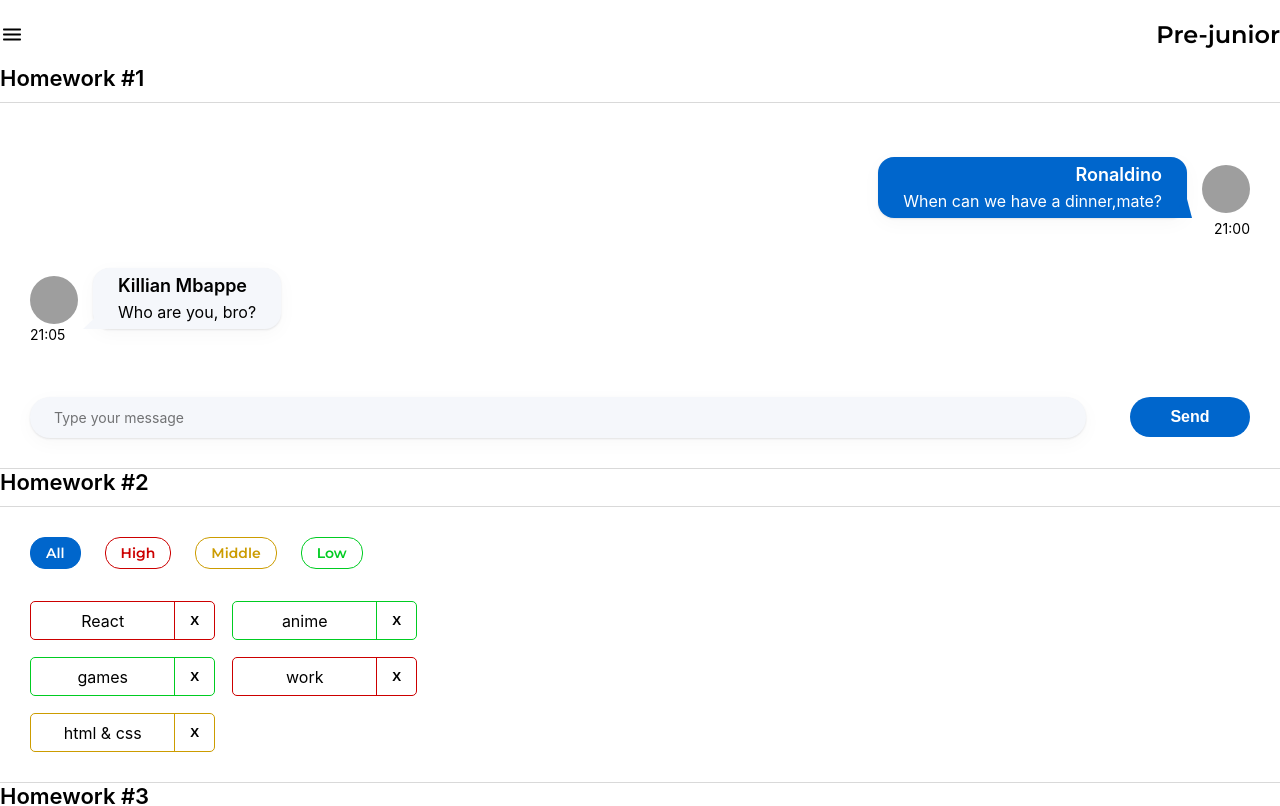
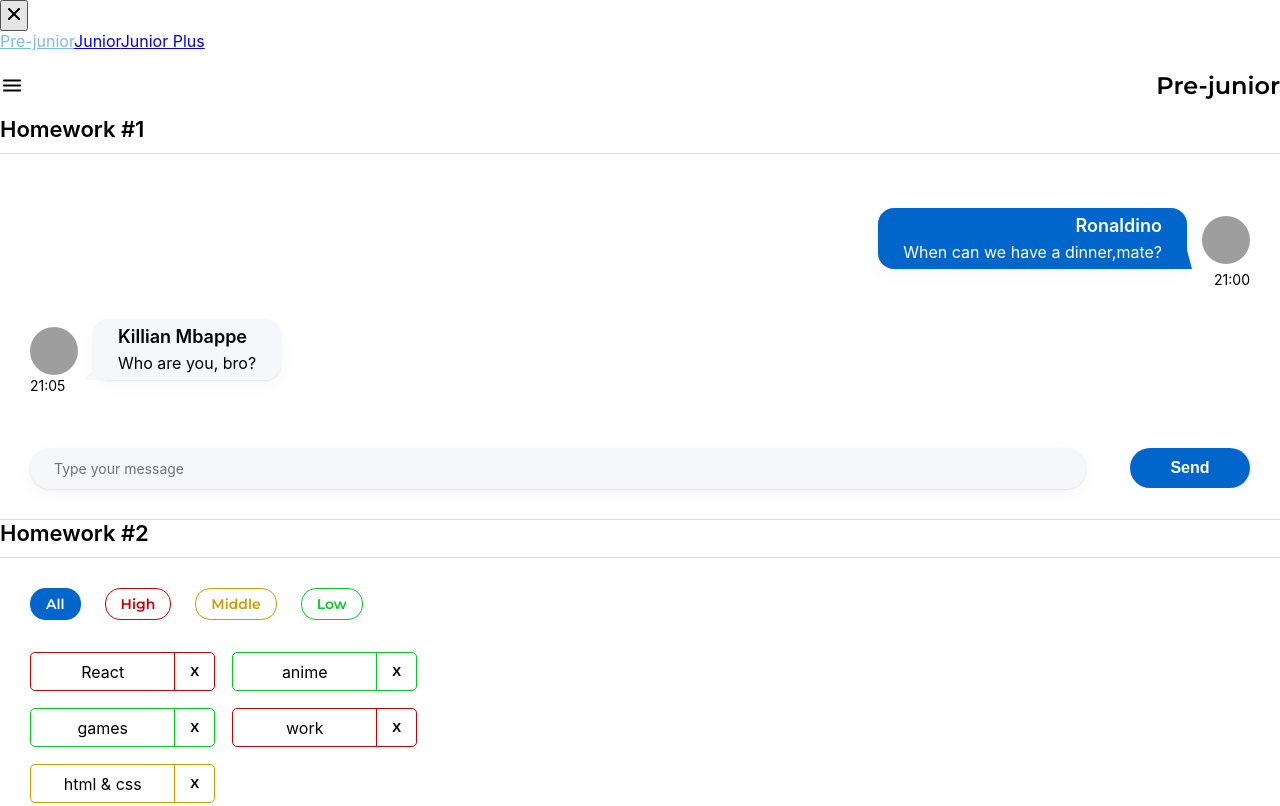
Before and after one commit to shushuair/ignat-tasks, a React (Create React App) app: page /#/pre-junior in a window 1280 px wide. Shown: the top 806 px of the page. Built offline with nearby package versions, Linux system fonts and the light colour scheme; grey boxes are pictures that could not be loaded.

Commit message:
HW 5 add

```diff
--- a/src/s2-homeworks/hw05/Pages.tsx
+++ b/src/s2-homeworks/hw05/Pages.tsx
@@ -16,20 +16,64 @@ function Pages() {
         <div>
             {/*Routes выбирает первый подходящий роут*/}
             <Routes>
+                <Route path={"/"} element={<PreJunior/>}/>
+
+
+                <Route path={PATH.PRE_JUNIOR} element={<PreJunior/>}/>
+                <Route path={PATH.JUNIOR} element={<Junior/>}/>
+                <Route path={PATH.JUNIOR_PLUS} element={<JuniorPlus/>}/>
+                <Route path={"/*"} element={<Error404/>}/>
+
                 {/*роутинг будут писать студенты*/}
                 {/*в начале мы попадаем на страницу '/' и переходим сразу на страницу /pre-junior*/}
-                <Route path={'/'} element={<Navigate to={PATH.PRE_JUNIOR} />}/>
+                {/*<Route ...*/}
 
                 {/*роуты для /pre-junior, /junior, /junior-plus*/}
-                <Route path={PATH.PRE_JUNIOR} element={<PreJunior />}/>
-                <Route path={PATH.JUNIOR} element={<Junior />}/>
-                <Route path={PATH.JUNIOR_PLUS} element={<JuniorPlus />}/>
+                {/*<Route ...*/}
+                {/*<Route ...*/}
+                {/*<Route ...*/}
 
                 {/*роут для несуществующей страницы должен отрисовать <Error404 />*/}
-                <Route path={'*'} element={<Error404 />}/>
+                {/*<Route ...*/}
             </Routes>
         </div>
     )
 }
 
 export default Pages
+
+// import React from 'react'
+// import { Routes, Route, Navigate } from 'react-router-dom'
+// import Error404 from './pages/Error404'
+// import PreJunior from './pages/PreJunior'
+// import Junior from './pages/Junior'
+// import JuniorPlus from './pages/JuniorPlus'
+//
+// export const PATH = {
+//     PRE_JUNIOR: '/pre-junior',
+//     JUNIOR: '/junior',
+//     JUNIOR_PLUS: '/junior-plus',
+// }
+//
+// function Pages() {
+//     return (
+//         <div>
+//             {/*Routes выбирает первый подходящий роут*/}
+//             <Routes>
+//                 {/*роутинг будут писать студенты*/}
+//                 {/*в начале мы попадаем на страницу '/' и переходим сразу на страницу /pre-junior*/}
+//                 <Route path={'/'} element={ <PreJunior /> }/>
+//
+//                 {/*роуты для /pre-junior, /junior, /junior-plus*/}
+//                 <Route path={PATH.PRE_JUNIOR} element={<PreJunior />}/>
+//                 <Route path={PATH.JUNIOR} element={<Junior />}/>
+//                 <Route path={PATH.JUNIOR_PLUS} element={<JuniorPlus />}/>
+//
+//                 {/*роут для несуществующей страницы должен отрисовать <Error404 />*/}
+//                 <Route path={'/*'} element={<Error404 />}/>
+//             </Routes>
+//         </div>
+//     )
+// }
+//
+// export default Pages
--- a/src/s2-homeworks/hw05/pages/Junior.tsx
+++ b/src/s2-homeworks/hw05/pages/Junior.tsx
@@ -8,10 +8,10 @@ import HW9 from '../../hw09/HW9';
 function Junior() {
     return (
         <div id={'hw5-page-junior'}>
-            <HW6/>
-            <HW7/>
-            <HW8/>
-            <HW9/>
+            {/*<HW6/>*/}
+            {/*<HW7/>*/}
+            {/*<HW8/>*/}
+            {/*<HW9/>*/}
         </div>
     )
 }
--- a/src/s2-homeworks/hw05/pages/JuniorPlus.tsx
+++ b/src/s2-homeworks/hw05/pages/JuniorPlus.tsx
@@ -9,9 +9,9 @@ import HW12 from '../../hw12/HW12'
 function JuniorPlus() {
     return (
         <div id={'hw5-page-junior-plus'}>
-            <HW10 />
-            <HW11 />
-            <HW12 />
+            {/*<HW10 />*/}
+            {/*<HW11 />*/}
+            {/*<HW12 />*/}
             {/*<HW13 />*/}
             {/*<HW14 />*/}
             {/*<HW15 />*/}
--- a/src/s2-homeworks/hw05/sidebar/Sidebar.module.css
+++ b/src/s2-homeworks/hw05/sidebar/Sidebar.module.css
@@ -1,80 +1,113 @@
 .sidebar {
-    z-index: 100;
-    position: fixed;
-    transition: 0.2s ease-in;
-
-    height: 100vh;
-    width: 317px;
-    left: -317px;
-    top: 0;
-
-    background: #fff;
 }
 
 .sidebar.open {
-    position: fixed;
-    transition: 0.2s ease-out;
-
-    left: 0;
-    box-shadow: 0 10px 40px rgba(29, 33, 38, 0.13),
-    0 1px 2px rgba(29, 33, 38, 0.1);
-
 }
 
 .background {
-    z-index: 10;
-    position: fixed;
-
-    bottom: 0;
-    left: 0;
-    right: 0;
-    top: 0;
-
-    backdrop-filter: blur(2px);
-    background: rgba(0, 0, 0, 0.3);
 }
 
 .nav {
-    font-family: 'Montserrat';
-    font-style: normal;
-    font-weight: 600;
-    font-size: 22px;
-    line-height: 27px;
-
-    display: flex;
-    flex-direction: column;
-    padding-top: 62px;
-    padding-left: 70px;
-    gap: 45px;
 }
 
 .nav a {
-    color: #000000;
-    text-decoration-line: none;
 }
 
 .nav a:hover {
-    color: #58ACFF
 }
 
 .nav a.active {
-    text-decoration-line: underline;
-    color: #0059B2;
+    color: #7fb8f1;
+    text-decoration: underline;
 }
 
 .close {
-    position: absolute;
-    height: 24px;
-    width: 24px;
-    right: 24px;
-    top: 16px;
-
-    background-color: transparent;
-    border: none;
-    cursor: pointer;
 }
 
 .close img {
-    width: 24px;
-    height: 24px;
 }
+
+.navLink {
+    text-decoration: none;
+    color: #282c34;
+}
+/*.sidebar {*/
+/*    z-index: 100;*/
+/*    position: fixed;*/
+/*    transition: 0.2s ease-in;*/
+
+/*    height: 100vh;*/
+/*    width: 317px;*/
+/*    left: -317px;*/
+/*    top: 0;*/
+
+/*    background: #fff;*/
+/*}*/
+
+/*.sidebar.open {*/
+/*    position: fixed;*/
+/*    transition: 0.2s ease-out;*/
+
+/*    left: 0;*/
+/*    box-shadow: 0 10px 40px rgba(29, 33, 38, 0.13),*/
+/*    0 1px 2px rgba(29, 33, 38, 0.1);*/
+
+/*}*/
+
+/*.background {*/
+/*    z-index: 10;*/
+/*    position: fixed;*/
+
+/*    bottom: 0;*/
+/*    left: 0;*/
+/*    right: 0;*/
+/*    top: 0;*/
+
+/*    backdrop-filter: blur(2px);*/
+/*    background: rgba(0, 0, 0, 0.3);*/
+/*}*/
+
+/*.nav {*/
+/*    font-family: 'Montserrat';*/
+/*    font-style: normal;*/
+/*    font-weight: 600;*/
+/*    font-size: 22px;*/
+/*    line-height: 27px;*/
+
+/*    display: flex;*/
+/*    flex-direction: column;*/
+/*    padding-top: 62px;*/
+/*    padding-left: 70px;*/
+/*    gap: 45px;*/
+/*}*/
+
+/*.nav a {*/
+/*    color: #000000;*/
+/*    text-decoration-line: none;*/
+/*}*/
+
+/*.nav a:hover {*/
+/*    color: #58ACFF*/
+/*}*/
+
+/*.nav a.active {*/
+/*    text-decoration-line: underline;*/
+/*    color: #0059B2;*/
+/*}*/
+
+/*.close {*/
+/*    position: absolute;*/
+/*    height: 24px;*/
+/*    width: 24px;*/
+/*    right: 24px;*/
+/*    top: 16px;*/
+
+/*    background-color: transparent;*/
+/*    border: none;*/
+/*    cursor: pointer;*/
+/*}*/
+
+/*.close img {*/
+/*    width: 24px;*/
+/*    height: 24px;*/
+/*}*/
--- a/src/s2-homeworks/hw05/sidebar/Sidebar.tsx
+++ b/src/s2-homeworks/hw05/sidebar/Sidebar.tsx
@@ -11,7 +11,7 @@ type PropsType = {
 
 export const Sidebar: FC<PropsType> = ({open, handleClose}) => {
     const sidebarClass = s.sidebar
-        + (open ? ' ' + s.open : '')
+        + (open ? 's.active ' + s.open : '')
     return (
         <>
             {/*затемнение справа от открытого меню*/}
@@ -31,7 +31,8 @@ export const Sidebar: FC<PropsType> = ({open, handleClose}) => {
                         id={'hw5-pre-junior-link'}
                         to={PATH.PRE_JUNIOR}
                         onClick={handleClose}
-                        className={({isActive}) => isActive ? s.active : ''} // делает студент
+                        className={({isActive})=>isActive?s.active:""}
+                        // className={...} // делает студент
                     >
                         Pre-junior
                     </NavLink>
@@ -39,7 +40,8 @@ export const Sidebar: FC<PropsType> = ({open, handleClose}) => {
                         id={'hw5-junior-link'}
                         to={PATH.JUNIOR}
                         onClick={handleClose}
-                        className={({isActive}) => isActive ? s.active : ''} // делает студент
+                        className={({isActive})=>isActive?s.active:""}
+                        // className={...} // делает студент
                     >
                         Junior
                     </NavLink>
@@ -47,7 +49,8 @@ export const Sidebar: FC<PropsType> = ({open, handleClose}) => {
                         id={'hw5-junior-plus-link'}
                         to={PATH.JUNIOR_PLUS}
                         onClick={handleClose}
-                        className={({isActive}) => isActive ? s.active : ''} // делает студент
+                        className={({isActive})=>isActive?s.active:""}
+                        // className={...} // делает студент
                     >
                         Junior Plus
                     </NavLink>
@@ -56,3 +59,65 @@ export const Sidebar: FC<PropsType> = ({open, handleClose}) => {
         </>
     )
 }
+
+
+// import React, {FC} from 'react'
+// import {NavLink} from 'react-router-dom'
+// import s from './Sidebar.module.css'
+// import {PATH} from '../Pages'
+// import closeIcon from './closeOutline.svg'
+//
+// type PropsType = {
+//     open: boolean
+//     handleClose: () => void
+// }
+//
+// export const Sidebar: FC<PropsType> = ({open, handleClose}) => {
+//     const sidebarClass = s.sidebar
+//         + (open ? ' ' + s.open : '')
+//     return (
+//         <>
+//             {/*затемнение справа от открытого меню*/}
+//             {open && <div className={s.background} onClick={handleClose}/>}
+//
+//             <aside className={sidebarClass}>
+//                 <button className={s.close} onClick={handleClose}>
+//                     <img
+//                         src={closeIcon}
+//                         alt="close sidebar"
+//                         id={'hw5-menu-close'}
+//                     />
+//                 </button>
+//
+//                 <nav id={'hw5-menu'} className={s.nav}>
+//                     <NavLink
+//                         id={'hw5-pre-junior-link'}
+//                         to={PATH.PRE_JUNIOR}
+//                         onClick={handleClose}
+//                         className={({isActive}) => isActive ? s.active : ''} // делает студент
+//                     >
+//                         Pre-junior
+//                     </NavLink>
+//
+//                     <NavLink
+//                         id={'hw5-junior-link'}
+//                         to={PATH.JUNIOR}
+//                         onClick={handleClose}
+//                         className={({isActive}) => isActive ? s.active : ''} // делает студент
+//                     >
+//                         Junior
+//                     </NavLink>
+//
+//                     <NavLink
+//                         id={'hw5-junior-plus-link'}
+//                         to={PATH.JUNIOR_PLUS}
+//                         onClick={handleClose}
+//                         className={({isActive}) => isActive ? s.active : ''} // делает студент
+//                     >
+//                         Junior Plus
+//                     </NavLink>
+//                 </nav>
+//             </aside>
+//         </>
+//     )
+// }
```
Also changed, not shown: package.json (+4 -4 lines), src/index.tsx (+60 -0 lines), 1 other file (tests, documents, lock files or other folders).
